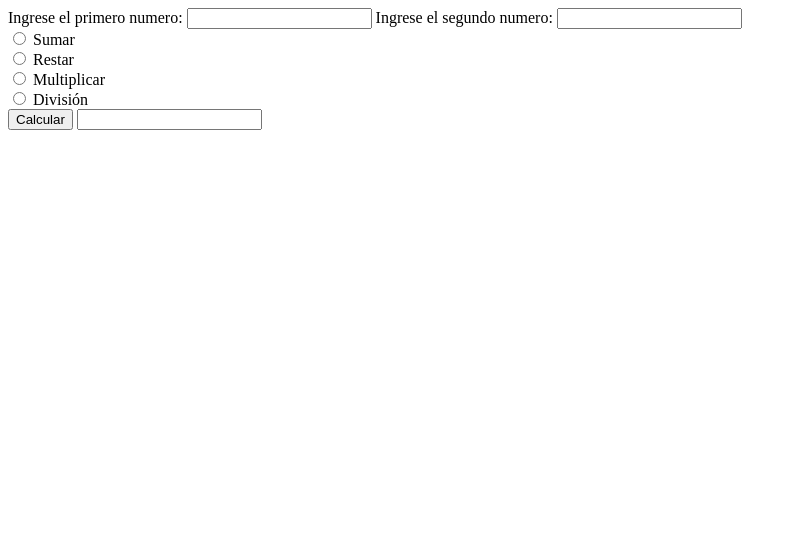
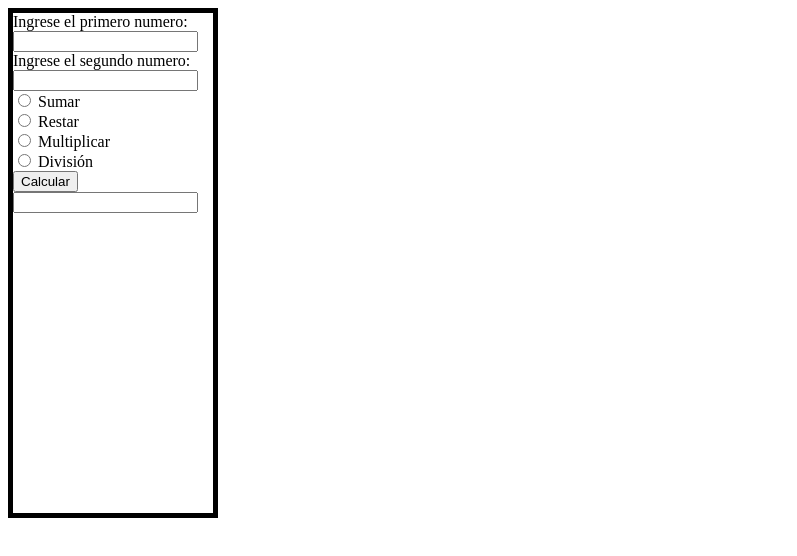
Before and after one commit to Patcherr/Curso-Gustavo, a plain HTML site: page Tp1 de JavaScript/HTML/index.html in a window 1280 px wide. Shown: the whole page, without its empty margins (0-797 px from the left). Drawn offline with Linux system fonts and the light colour scheme.

Commit message:
Update index.html

```diff
--- a/Tp1 de JavaScript/HTML/index.html
+++ b/Tp1 de JavaScript/HTML/index.html
@@ -2,9 +2,9 @@
 
 <html lang="en">
 <head>
-    <script src="node.js">
+    <script src="../JS/node.js">
     </script>
-    <link rel="stylesheet" href="Style(Ejercicio 1).css">
+    <link rel="stylesheet" href="../CSS/style.css">
     <meta charset="UTF-8">
     <meta name="viewport" content="width=device-width, initial-scale=1.0">
     <title>Ejercicio 1</title>
```
